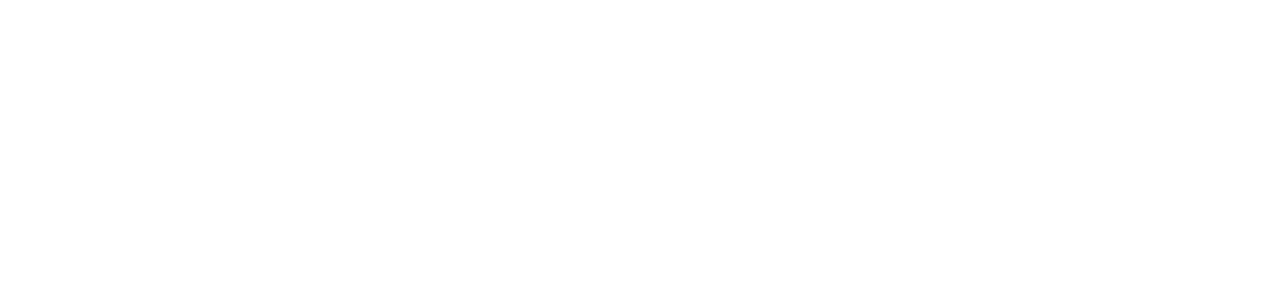
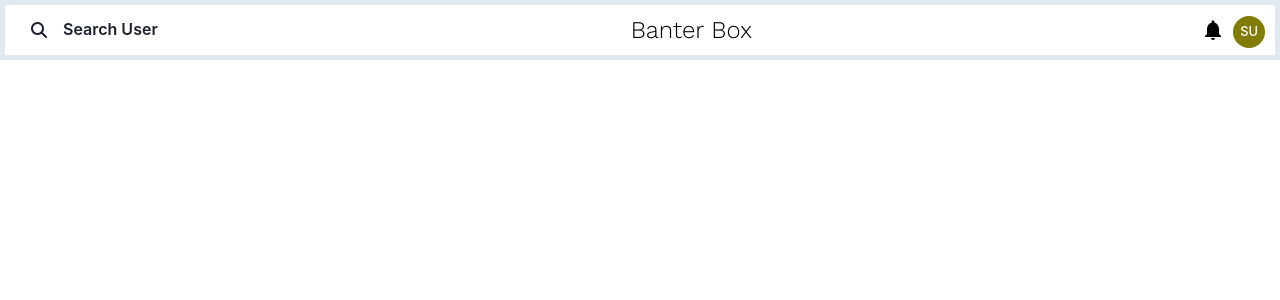
Before and after one commit to parthtyagii/BanterBox_Frontend, a React (Create React App) app: page /chats in a window 1280 px wide. Shown: the top 300 px of the page. Built offline with nearby package versions, Linux system fonts and the light colour scheme; sample sign-in values are in the browser's storage.

Commit message:
sideDrawer completed

```diff
--- a/package.json
+++ b/package.json
@@ -3,6 +3,7 @@
   "version": "0.1.0",
   "private": true,
   "dependencies": {
+    "@chakra-ui/icons": "^2.0.17",
     "@chakra-ui/react": "^2.5.3",
     "@emotion/react": "^11.10.6",
     "@emotion/styled": "^11.10.6",
--- a/public/index.html
+++ b/public/index.html
@@ -1,23 +1,26 @@
 <!DOCTYPE html>
 <html lang="en">
+
 <head>
   <meta charset="utf-8" />
   <link rel="icon" href="%PUBLIC_URL%/favicon.ico" />
   <meta name="viewport" content="width=device-width, initial-scale=1" />
   <meta name="theme-color" content="#000000" />
-    <meta
-      name="description"
-      content="Web site created using create-react-app"
-    />
+  <meta name="description" content="Web site created using create-react-app" />
   <link rel="apple-touch-icon" href="%PUBLIC_URL%/logo192.png" />
   <link rel="manifest" href="%PUBLIC_URL%/manifest.json" />
   <!-------------------------------------------------------------------------->
+  <link rel="stylesheet" href="https://cdnjs.cloudflare.com/ajax/libs/font-awesome/6.4.0/css/all.min.css"
+    integrity="sha512-iecdLmaskl7CVkqkXNQ/ZH/XLlvWZOJyj7Yy7tcenmpD1ypASozpmT/E0iPtmFIB46ZmdtAc9eNBvH0H/ZpiBw=="
+    crossorigin="anonymous" referrerpolicy="no-referrer" />
 
 
   <title>React App</title>
 </head>
+
 <body>
   <noscript>You need to enable JavaScript to run this app.</noscript>
   <div id="root"></div>
 </body>
+
 </html>
--- a/src/App.js
+++ b/src/App.js
@@ -8,14 +8,12 @@
 function App() {
   return (
     <div className="App">
-      <BrowserRouter>
 
         <Routes>
           <Route path='/' element={<Homepage />} />
           <Route path='/chats' element={<ChatPage />} />
         </Routes>
 
-      </BrowserRouter>
     </div>
   );
 }
--- /dev/null
+++ b/src/Context/ChatProvider.js
@@ -0,0 +1,32 @@
+import { useContext, createContext, useState, useEffect } from 'react';
+import { useNavigate } from 'react-router-dom';
+
+
+const ChatContext = createContext();
+
+const ChatProvider = ({ children }) => {
+
+    const navigate = useNavigate();
+    const [user, setUser] = useState();
+
+    useEffect(() => {
+        const userInfo = JSON.parse(localStorage.getItem('userInfo'));
+        setUser(userInfo);
+
+        if (!userInfo) {
+            navigate('/');
+        }
+    }, [navigate]);
+
+    return (
+        <ChatContext.Provider value={{ user, setUser }}>
+            {children}
+        </ChatContext.Provider>
+    );
+};
+
+export const ChatState = () => {
+    return useContext(ChatContext);
+}
+
+export default ChatProvider;
--- /dev/null
+++ b/src/components/Authentication/miscellaneous/ChatBox.js
@@ -0,0 +1,13 @@
+import React from 'react';
+
+
+
+const ChatBox = () => {
+    return (
+        <div>
+
+        </div>
+    );
+}
+
+export default ChatBox;
--- /dev/null
+++ b/src/components/Authentication/miscellaneous/MyChats.js
@@ -0,0 +1,13 @@
+import React from 'react';
+
+
+
+const MyChats = () => {
+    return (
+        <div>
+
+        </div>
+    );
+}
+
+export default MyChats;
--- /dev/null
+++ b/src/components/Authentication/miscellaneous/ProfileModal.js
@@ -0,0 +1,48 @@
+import { ViewIcon } from '@chakra-ui/icons';
+import { Button, IconButton, Image, Modal, ModalBody, ModalCloseButton, ModalContent, ModalFooter, ModalHeader, ModalOverlay, Text, useDisclosure } from '@chakra-ui/react';
+import React from 'react';
+
+const ProfileModal = ({ user, children }) => {
+
+    const { isOpen, onOpen, onClose } = useDisclosure();
+
+
+    return (
+        <>
+            {children ? <span onClick={onOpen}>{children}</span> : (
+                <IconButton display={{ base: 'flex' }} icon={<ViewIcon />} onClick={onOpen} />
+            )}
+
+            <Modal isOpen={isOpen} onClose={onClose} size='lg' isCentered>
+                <ModalOverlay />
+                <ModalContent h='400px'>
+                    <ModalHeader
+                        fontSize='40px'
+                        fontFamily='Work Sans'
+                        display='flex'
+                        justifyContent='center'
+                    >
+                        {user.name}
+                    </ModalHeader>
+                    <ModalCloseButton />
+                    <ModalBody display='flex' flexDirection='column' justifyContent='space-between' alignItems='center'>
+                        <Image borderRadius='full' boxSize='150px' src={user.pic} alt={user.name} />
+                        <Text fontSize={{ base: '28px', md: '30px' }} fontFamily='Work Sans'>
+                            Email: {user.email}
+                        </Text>
+
+                    </ModalBody>
+
+                    <ModalFooter>
+                        <Button colorScheme='blue' mr={3} onClick={onClose}>
+                            Close
+                        </Button>
+                    </ModalFooter>
+                </ModalContent>
+            </Modal>
+
+        </>
+    );
+}
+
+export default ProfileModal;
--- /dev/null
+++ b/src/components/Authentication/miscellaneous/SideDrawer.js
@@ -0,0 +1,71 @@
+import { Box, Text, Tooltip, Button, MenuButton, Menu, MenuList, Avatar, MenuItem, MenuDivider } from '@chakra-ui/react';
+import { BellIcon, ChevronDownIcon } from '@chakra-ui/icons';
+import React, { useState } from 'react';
+import { ChatState } from '../../../Context/ChatProvider';
+import ProfileModal from './ProfileModal';
+
+
+const SideDrawer = () => {
+
+    const [search, setSearch] = useState('');
+    const [searchResult, setSearchResult] = useState([]);
+    const [loading, setLoading] = useState(false);
+    const [loadingChat, setLoadingChat] = useState();
+
+    const { user } = ChatState();
+
+    return (
+        <>
+            <Box
+                display='flex'
+                justifyContent='space-between'
+                alignItems='center'
+                bg='white'
+                w='100%'
+                p='5px 10px 5px 10px'
+                borderWidth='5px'
+            >
+                <Tooltip label='Search users to chat' hasArrow placement='bottom-end'>
+                    <Button variant='ghost'>
+                        <i className='fas fa-search'></i>
+                        <Text display={{ base: 'none', md: "flex" }} px='4'>
+                            Search User
+                        </Text>
+
+                    </Button>
+                </Tooltip>
+
+                <Text fontSize='2xl' fontFamily='Work Sans'>
+                    Banter Box
+                </Text>
+
+                <div>
+                    <Menu>
+                        <MenuButton p={1}>
+                            <BellIcon fontSize='2xl' m={1} />
+                        </MenuButton>
+                    </Menu>
+
+                    <Menu>
+                        <MenuButton as='button' icon={<ChevronDownIcon />}>
+                            <Avatar size='sm' curson='pointer' name={user.name} src={user.pic} />
+                        </MenuButton>
+
+                        <MenuList>
+                            <ProfileModal user={user}>
+                                <MenuItem>My Profile</MenuItem>
+                            </ProfileModal>
+                            <MenuDivider />
+                            <MenuItem>Logout</MenuItem>
+                        </MenuList>
+                    </Menu>
+
+                </div>
+
+            </Box>
+
+        </>
+    );
+}
+
+export default SideDrawer;
--- a/src/index.js
+++ b/src/index.js
@@ -2,12 +2,16 @@
 import ReactDOM from 'react-dom/client';
 import App from './App';
 import { ChakraProvider } from '@chakra-ui/react'
+import ChatProvider from './Context/ChatProvider';
+import { BrowserRouter } from 'react-router-dom';
 
 const root = ReactDOM.createRoot(document.getElementById('root'));
 root.render(
-  <React.StrictMode>
-    <ChakraProvider>
-      <App />
-    </ChakraProvider>
-  </React.StrictMode>
+  <ChakraProvider>
+    <BrowserRouter>
+      <ChatProvider>
+        <App />
+      </ChatProvider>
+    </BrowserRouter>
+  </ChakraProvider>
 );
--- a/src/pages/ChatPage.jsx
+++ b/src/pages/ChatPage.jsx
@@ -1,14 +1,26 @@
+import { withDefaultColorScheme, Box } from '@chakra-ui/react';
 import React from 'react';
-
-
+import { ChatState } from '../Context/ChatProvider';
+import SideDrawer from '../components/Authentication/miscellaneous/SideDrawer';
+import MyChats from '../components/Authentication/miscellaneous/MyChats';
+import ChatBox from '../components/Authentication/miscellaneous/ChatBox';
 
 
 
 function ChatPage() {
+
+    const { user } = ChatState();
+
     return (
-        <div>
+        <div style={{ width: "100%" }}>
+            {user && <SideDrawer />}
 
-        </div>
+            <Box d='flex' justifyContent='space-between' w='100%' h='91.5vh' p='10px' >
+                {/* {user && <MyChats />} */}
+                {/* {user && <ChatBox />} */}
+            </Box>
+
+        </div >
     )
 };
 
--- a/src/pages/Homepage.jsx
+++ b/src/pages/Homepage.jsx
@@ -1,11 +1,23 @@
-import { Box, Container, Tab, TabList, TabPanel, TabPanels, Tabs, Text } from '@chakra-ui/react';
-import React from 'react';
+import { Box, Container, Tab, TabList, TabPanel, TabPanels, Tabs, Text, useStatStyles } from '@chakra-ui/react';
+import React, { useEffect } from 'react';
 import Signup from '../components/Authentication/Signup';
 import Login from '../components/Authentication/Login';
+import { useNavigate } from 'react-router-dom';
 
 
 
 function Homepage() {
+
+    const navigate = useNavigate();
+
+    useEffect(() => {
+        const user = JSON.parse(localStorage.getItem('userInfo'));
+
+        if (user) {
+            navigate('/chats');
+        }
+    }, []);
+
     return (
         <Container maxW='xl' centerContent>
             <Box
```
Also changed, not shown: 1 other file (tests, documents, lock files or other folders). Lines whose indentation alone changed are shown as unchanged.
